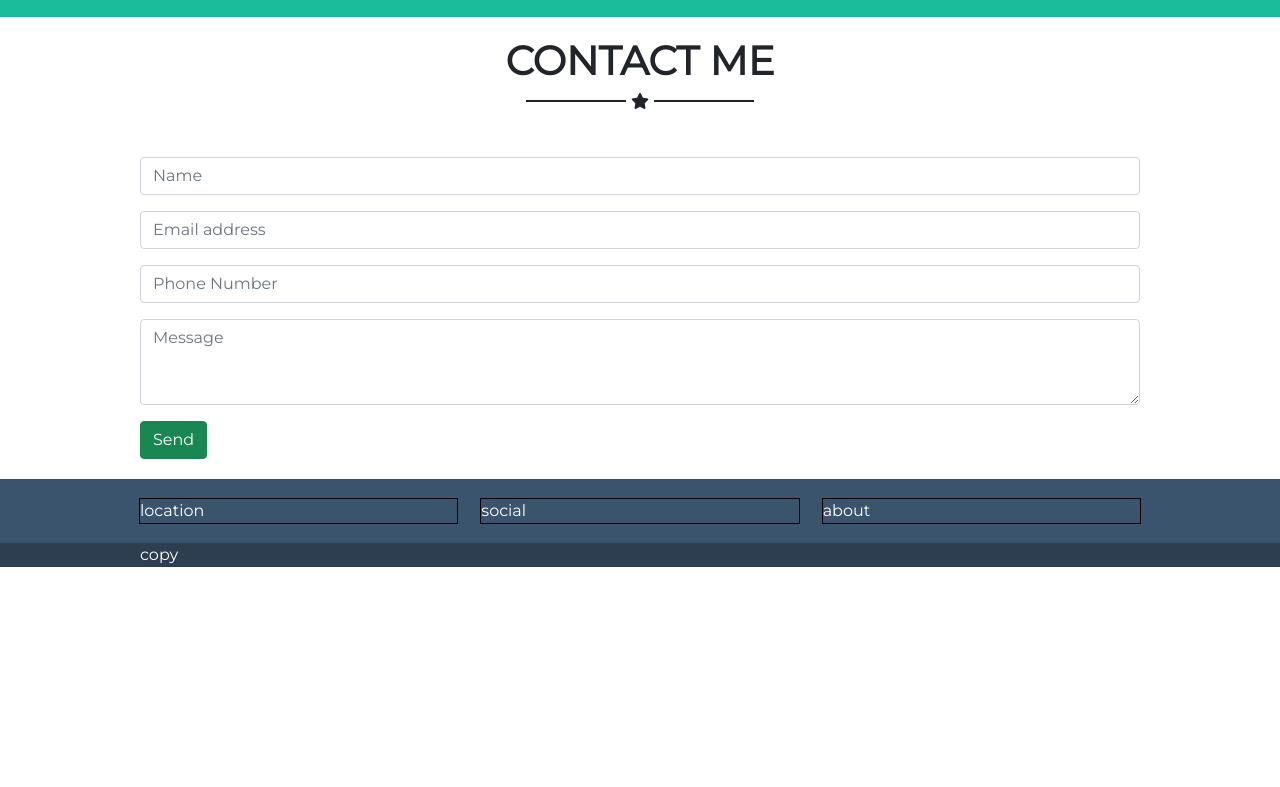
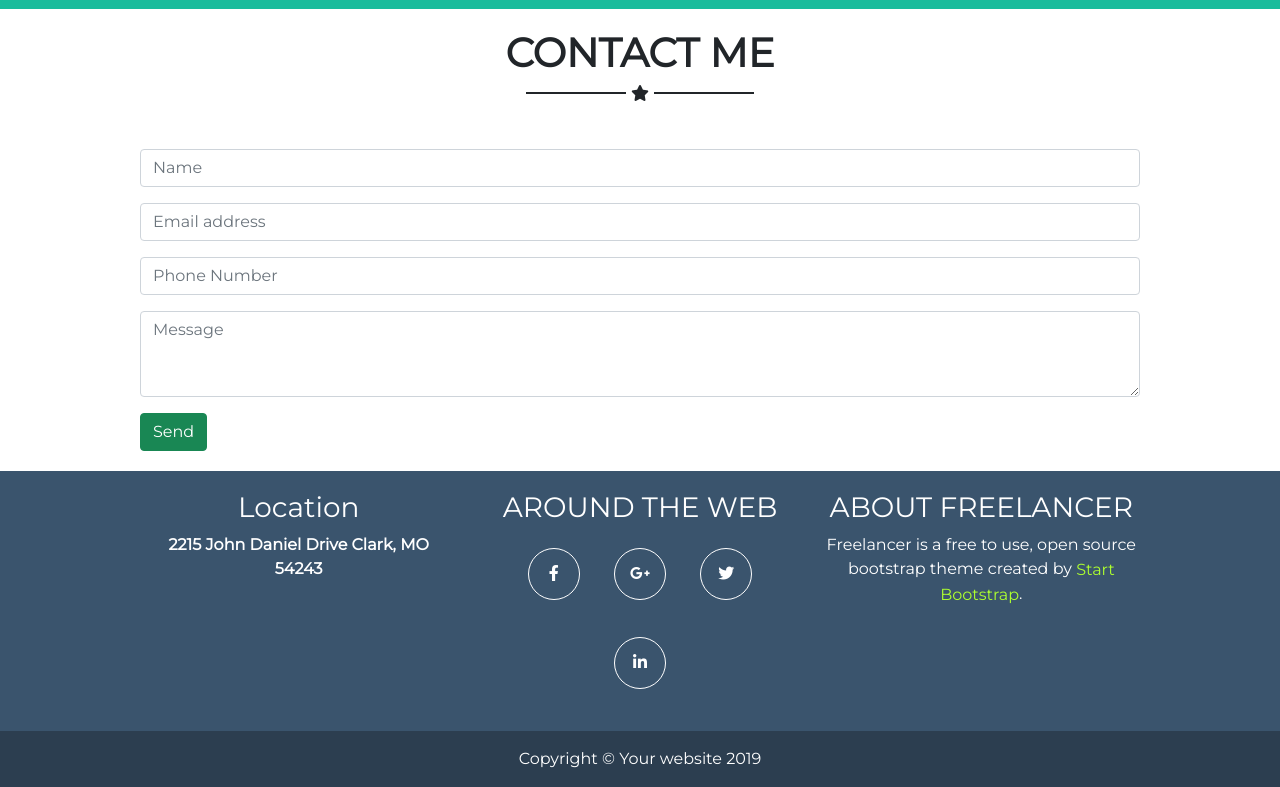
Before and after one commit to fedeloxe/html-css-bootstrap-freelancer, a plain HTML site: page index.html in a window 1280 px wide. Shown: the part 1444-2231 px from the top of the page. Before the commit the page ends 2011 px from the top, so only its background shows below. Drawn offline with nearby package versions, Linux system fonts and the light colour scheme.

Commit message:
footer done

```diff
--- a/css/style.css
+++ b/css/style.css
@@ -4,11 +4,6 @@
     box-sizing: border-box;
     font-family: 'Montserrat', sans-serif;
 }
-
-.border-black{
-    outline: 1px solid black;
-}
-
 
 header{
     background-color:#2c3e50 ;
@@ -39,9 +34,6 @@ h1{
     border-radius: 25px;
 }
 
-
-
-
 .green{
     background-color: #1abc9c;
     color: white;
@@ -66,3 +58,35 @@ footer{
     background-color: #2c3e50;
     color: white;
 }
+
+footer ul{
+    list-style-type: none;
+    margin: 0;
+    padding: 0;
+}
+
+footer li {
+display: inline-block;
+margin: 15px;
+border: 1px solid white;
+border-radius: 50%;
+}
+
+footer a {
+color: white;
+display: table-cell;
+vertical-align: middle;
+text-align: center;
+text-decoration: none;
+height: 50px;
+width: 50px;
+}
+
+footer a:hover{
+    color: greenyellow;
+}
+
+.free{
+    display: inline;
+    color: greenyellow;
+}
--- a/index.html
+++ b/index.html
@@ -15,7 +15,7 @@
 </head>
 
 <body>
-    <header>
+    <header class="fixed-top">
         <div class="container">
             <nav class="navbar navbar-expand-md  navbar-dark">
                 <div class="container-fluid d-flex">
@@ -43,7 +43,7 @@
     </header>
 
     <main>
-        <section class="start green">     <!--start-->
+        <section class="start green mt-5">     <!--start-->
             <div class="container">
                 <div class="row d-flex flex-column align-items-center text-center">
                     <img src="./img/avatar.svg" alt="avatar" class="mb-5">
@@ -80,7 +80,7 @@
                     <div class="col-12 col-sm-6 col-lg-4 mb-3">
                       <img src="./img/game.png" alt="icon">
                     </div>
-                    <div class="col-12 col-sm-6 col-lg-4" mb-3>
+                    <div class="col-12 col-sm-6 col-lg-4 mb-3">
                       <img src="./img/safe.png" alt="icon">
                     </div>
                     <div class="col-12 col-sm-6 col-lg-4 mb-3">
@@ -143,36 +143,45 @@
                     <div class="d-flex justify-content-start">
                         <button type="button" class="btn btn-success">Send</button>
                     </div>
-
-
-
-
-
-                </div>
-            </div>
-        </section>
-
-        <section class="info">    <!--info-->
-            <div class="container">
-                <div class="row d-flex justify-content-between">
-                    <div class="col-12 col-sm-4">
-                        <div class="border-black">location</div>
-                    </div>
-                    <div class="col-12 col-sm-4">
-                        <div class="border-black">social</div>
-                    </div>
-                    <div class="col-12 col-sm-4">
-                        <div class="border-black">about</div>
-                    </div>
                 </div>
             </div>
         </section>
     </main>
 
     <footer>
-        <div class="container">
+        <section class="info">    <!--info-->
+            <div class="container">
+                <div class="row d-flex justify-content-between text-center">
+                    <div class="col-12 col-sm-4">
+                        <h3>Location</h3>
+                        <span class="fw-bold">2215 John Daniel Drive Clark, MO</span>
+                        <br>
+                        <span class="fw-bold">54243</span>
+                    </div>
+                    <div class="col-12 col-sm-4">
+                        <h3>AROUND THE WEB</h3>
+                        <ul>
+                            <li><a href=""><i class="fa-brands fa-facebook-f"></i></a></li>
+                            <li><a href=""><i class="fa-brands fa-google-plus-g"></i></a></li>
+                            <li><a href=""><i class="fa-brands fa-twitter"></i></a></li>
+                            <li><a href=""><i class="fa-brands fa-linkedin-in"></i></a></li>
+                        </ul>
+                    </div>
+                    <div class="col-12 col-sm-4">
+                        <h3>ABOUT FREELANCER</h3>
+                        <p>Freelancer is a free to use, open source bootstrap theme created by <a href="" class="free">Start Bootstrap</a>.</p>
+
+                    </div>
+                </div>
+            </div>
+        </section>
+
+
+        <div class="container text-center mt-3">
             <div class="row">
-                <div class="col-12">copy</div>
+                <div class="col-12">
+                    <p>Copyright &#169; Your website 2019</p>
+                </div>
             </div>
         </div>
     </footer>
```
